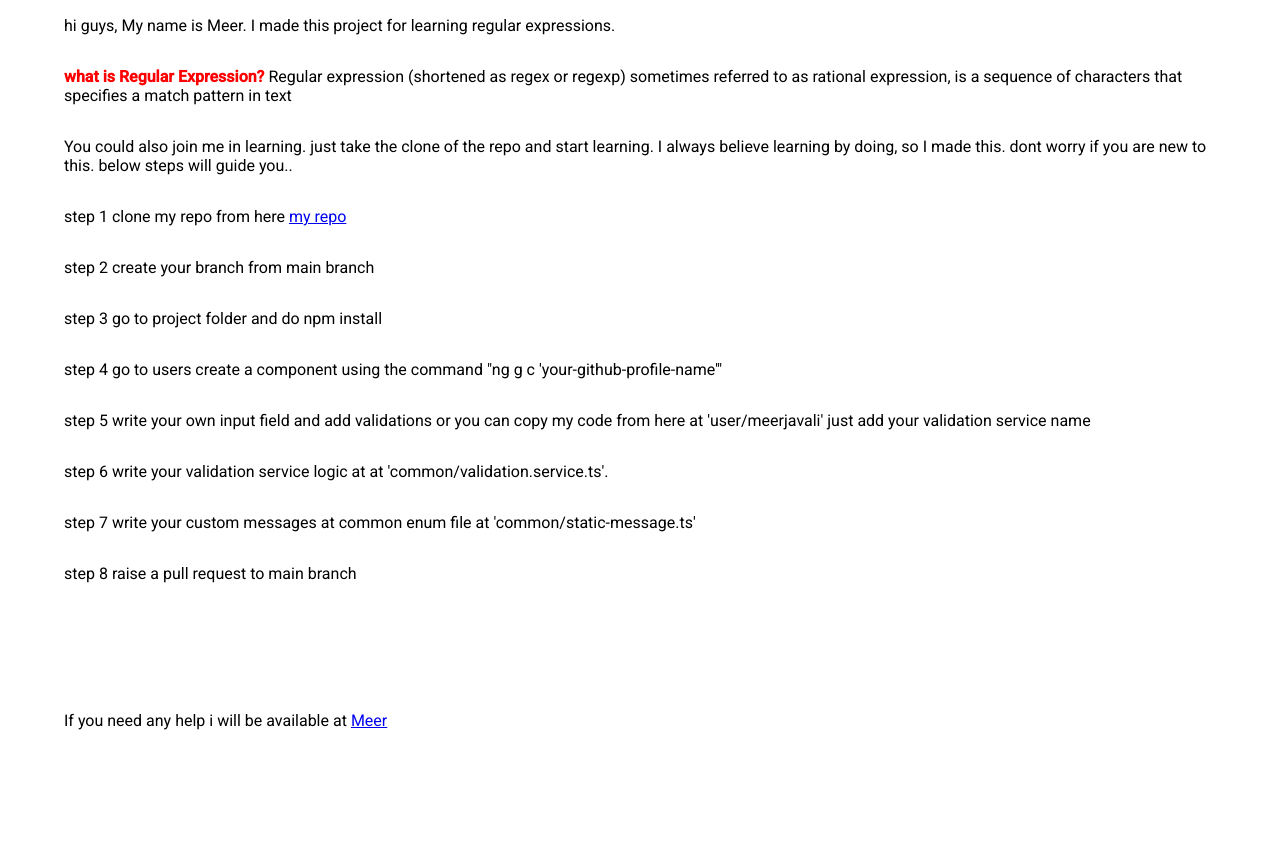
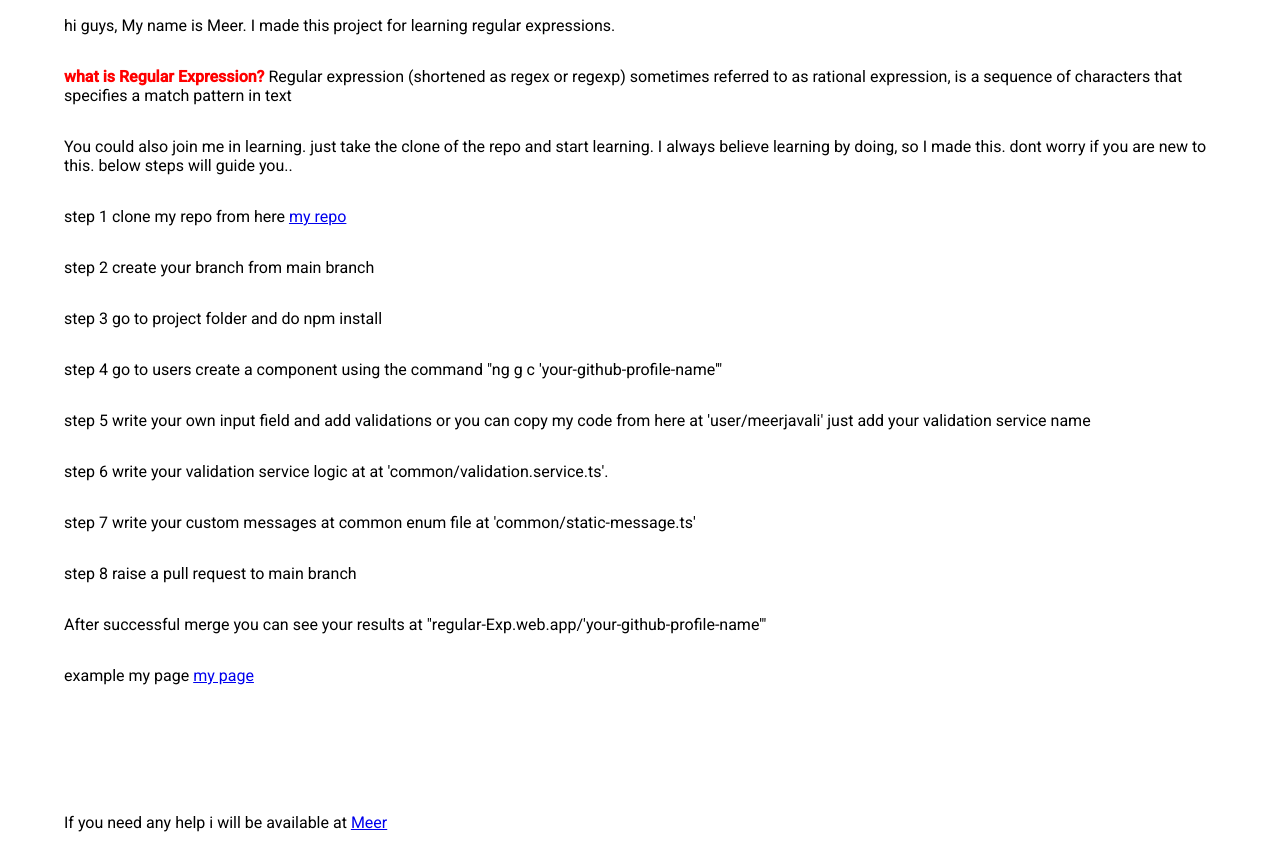
Before and after one commit to meerjavali/learn_regular_expression, an Angular app: page / in a window 1280 px wide. Before the commit the page ends 800 px from the top, so only its background shows below. Built offline with nearby package versions, Linux system fonts and the light colour scheme.

Commit message:
read me file updated

```diff
--- a/src/app/home/home.component.html
+++ b/src/app/home/home.component.html
@@ -10,11 +10,14 @@
     <p>step 6 write your validation service logic at at 'common/validation.service.ts'. </p>
     <p>step 7 write your custom messages at common enum file at 'common/static-message.ts'</p>
     <p>step 8 raise a pull request to main branch</p>
+    <p>After successful merge you can see your results at "regular-Exp.web.app/'your-github-profile-name'"</p>
+     <p> example my page
+       <a href="regular-Exp.web.app/meerjavali"> my page</a></p>
     <p></p>
     <p></p>
     <p></p>
 
-    <p>If you need any help i will be available at
+  <p> If you need any help i will be available at
         <a href="https://x.com/NaTuRe_lover99">Meer</a>
      </p>
 
```
Also changed, not shown: 1 other file (tests, documents, lock files or other folders).
